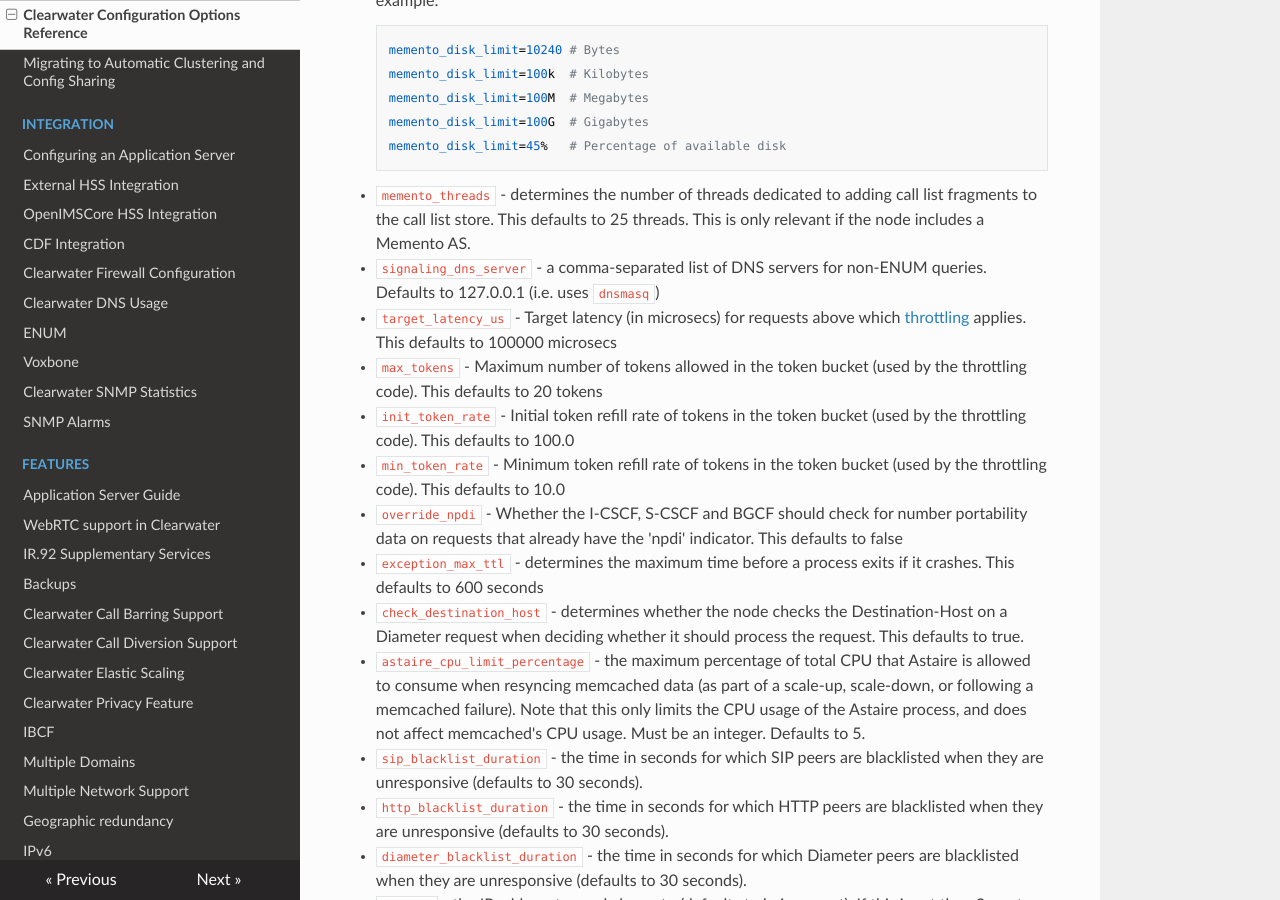
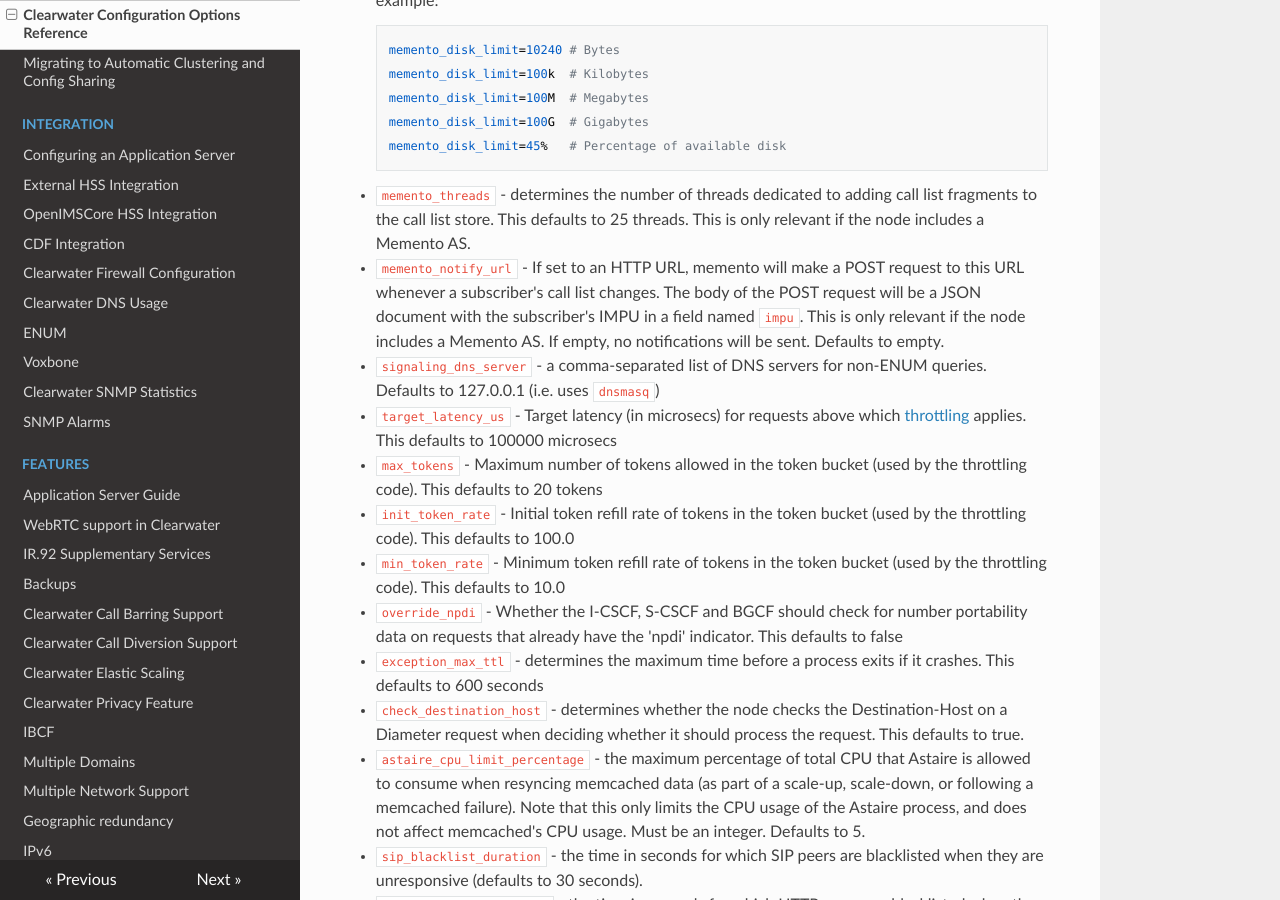
Before and after one commit to Metaswitch/clearwater-readthedocs, an MkDocs documentation site: the page built from docs/Clearwater_Configuration_Options_Reference.md, in a window 1280 px wide and 900 px high, scrolled down 5597 px. Built offline with MkDocs 1.6.1, drawn with Linux system fonts in a browser that asks for light colours; nearby versions of some CDN libraries; old or Windows-style settings are respelled for this version of MkDocs.

Commit message:
Document memento_notify_url option

```diff
--- a/docs/Clearwater_Configuration_Options_Reference.md
+++ b/docs/Clearwater_Configuration_Options_Reference.md
@@ -104,6 +104,7 @@ This section describes optional configuration options, particularly for ensuring
         memento_disk_limit=45%   # Percentage of available disk
 
 * `memento_threads` - determines the number of threads dedicated to adding call list fragments to the call list store. This defaults to 25 threads. This is only relevant if the node includes a Memento AS.
+* `memento_notify_url` - If set to an HTTP URL, memento will make a POST request to this URL whenever a subscriber's call list changes.  The body of the POST request will be a JSON document with the subscriber's IMPU in a field named `impu`.  This is only relevant if the node includes a Memento AS.  If empty, no notifications will be sent.  Defaults to empty.
 * `signaling_dns_server` - a comma-separated list of DNS servers for non-ENUM queries. Defaults to 127.0.0.1 (i.e. uses `dnsmasq`)
 * `target_latency_us` - Target latency (in microsecs) for requests above which [throttling](http://www.projectclearwater.org/clearwater-performance-and-our-load-monitor/) applies. This defaults to 100000 microsecs
 * `max_tokens` - Maximum number of tokens allowed in the token bucket (used by the throttling code). This defaults to 20 tokens
```
